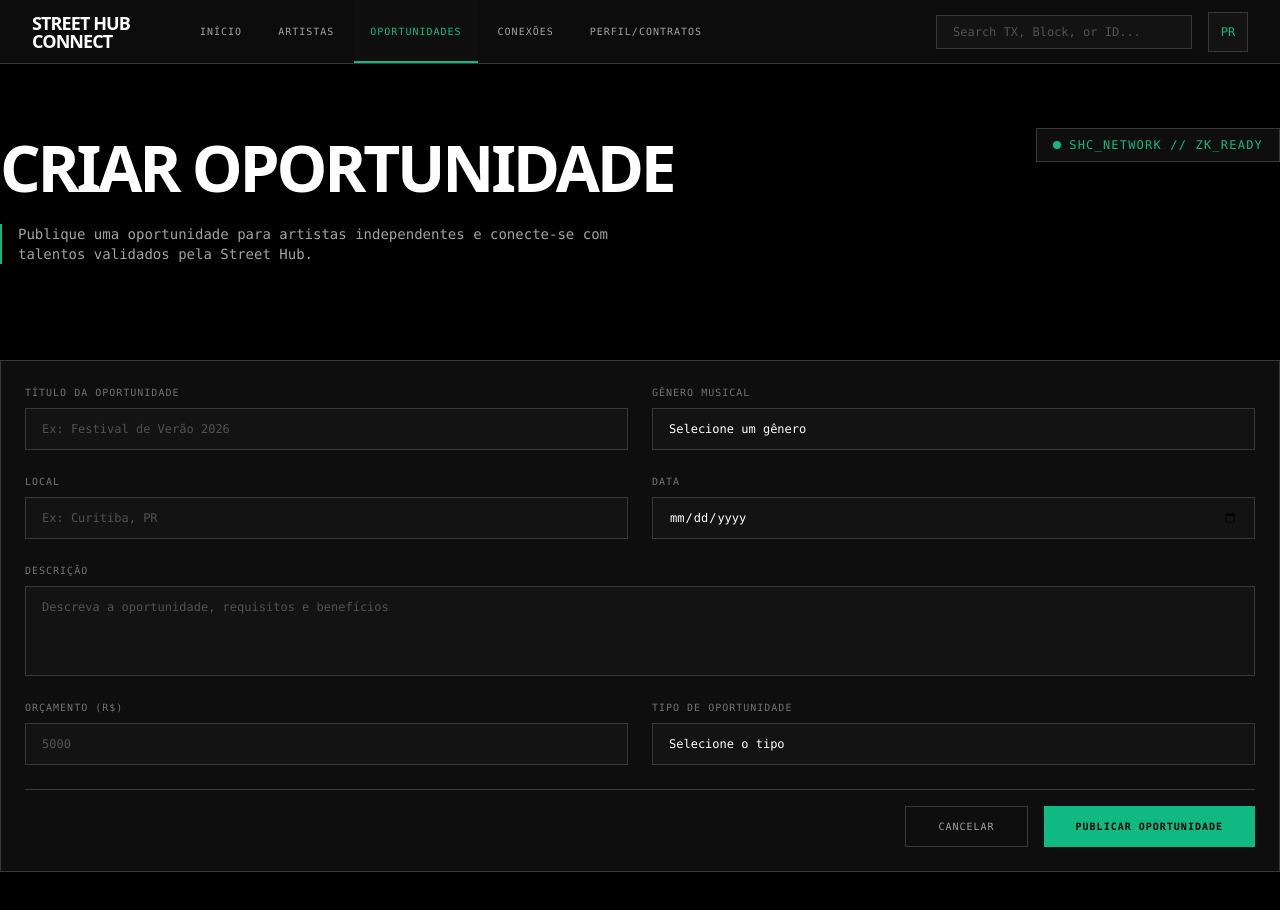
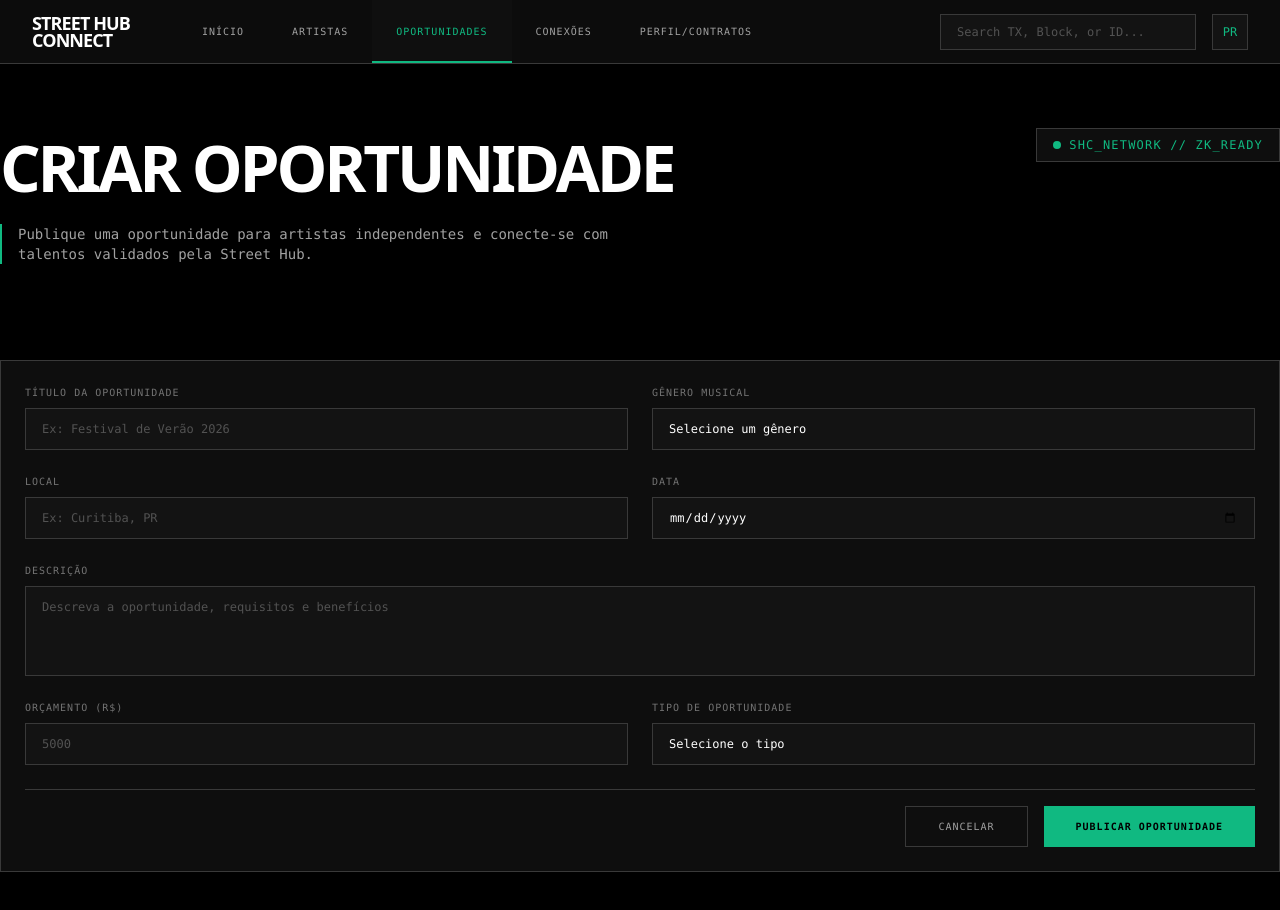
Before and after one commit to DGuedz/shc_cwb, a Next.js app in the folder web/: page /oportunidades/criar in a window 1280 px wide. Shown: the top 910 px of the page. Built offline with nearby package versions, Linux system fonts and the light colour scheme; no server answers.

Commit message:
style(ui): fix alignment and spacing in DashboardNav

```diff
--- a/web/src/components/ui/DashboardNav.tsx
+++ b/web/src/components/ui/DashboardNav.tsx
@@ -16,18 +16,18 @@ export function DashboardNav() {
 
   return (
     <nav className="fixed top-0 w-full z-50 border-b border-[#393939] bg-[#0E0E0E]/90 backdrop-blur-xl h-16 px-4 md:px-8 flex justify-between items-center transition-colors duration-0">
-      <div className="flex items-center space-x-6 h-full">
-        <Link href="/" className="font-archivo text-lg font-bold tracking-tighter text-white uppercase leading-none w-32">
-          STREET HUB <br/>CONNECT
+      <div className="flex items-center h-full">
+        <Link href="/" className="font-archivo text-lg font-bold tracking-tighter text-white uppercase leading-[0.9] mr-12">
+          STREET HUB<br/>CONNECT
         </Link>
-        <div className="hidden md:flex space-x-1 h-full items-center font-mono text-[10px] text-neutral-400 uppercase tracking-widest">
+        <div className="hidden md:flex h-full items-center font-mono text-[10px] text-neutral-400 uppercase tracking-widest">
           {links.map((link) => {
             const isActive = pathname === link.href || pathname?.startsWith(link.href + "/");
             return (
               <Link
                 key={link.href}
                 href={link.href as any}
-                className={`h-full flex items-center transition-colors duration-0 px-4 ${
+                className={`h-full flex items-center transition-colors duration-0 px-6 ${
                   isActive
                     ? "text-[#10B981] border-b-2 border-[#10B981] bg-[#131313]/50 pt-[2px]"
                     : "hover:text-white hover:bg-[#131313]"
@@ -39,15 +39,15 @@ export function DashboardNav() {
           })}
         </div>
       </div>
-      <div className="flex items-center space-x-4">
-        <div className="relative hidden md:block">
+      <div className="flex items-center gap-4">
+        <div className="relative hidden lg:block">
           <input
             type="text"
             placeholder="Search TX, Block, or ID..."
-            className="bg-[#131313] border border-[#393939] text-white font-mono text-xs pl-4 pr-4 py-2 w-64 focus:outline-none focus:border-[#10B981] transition-colors placeholder:text-neutral-600"
+            className="bg-[#131313] border border-[#393939] text-white font-mono text-xs px-4 py-2 w-64 focus:outline-none focus:border-[#10B981] transition-colors placeholder:text-neutral-600 h-9"
           />
         </div>
-        <div className="w-10 h-10 border border-[#393939] bg-[#131313] flex items-center justify-center font-mono text-xs text-[#10B981]">
+        <div className="w-9 h-9 border border-[#393939] bg-[#131313] flex items-center justify-center font-mono text-xs text-[#10B981] hover:bg-white hover:text-black transition-colors cursor-pointer">
           PR
         </div>
       </div>
```
